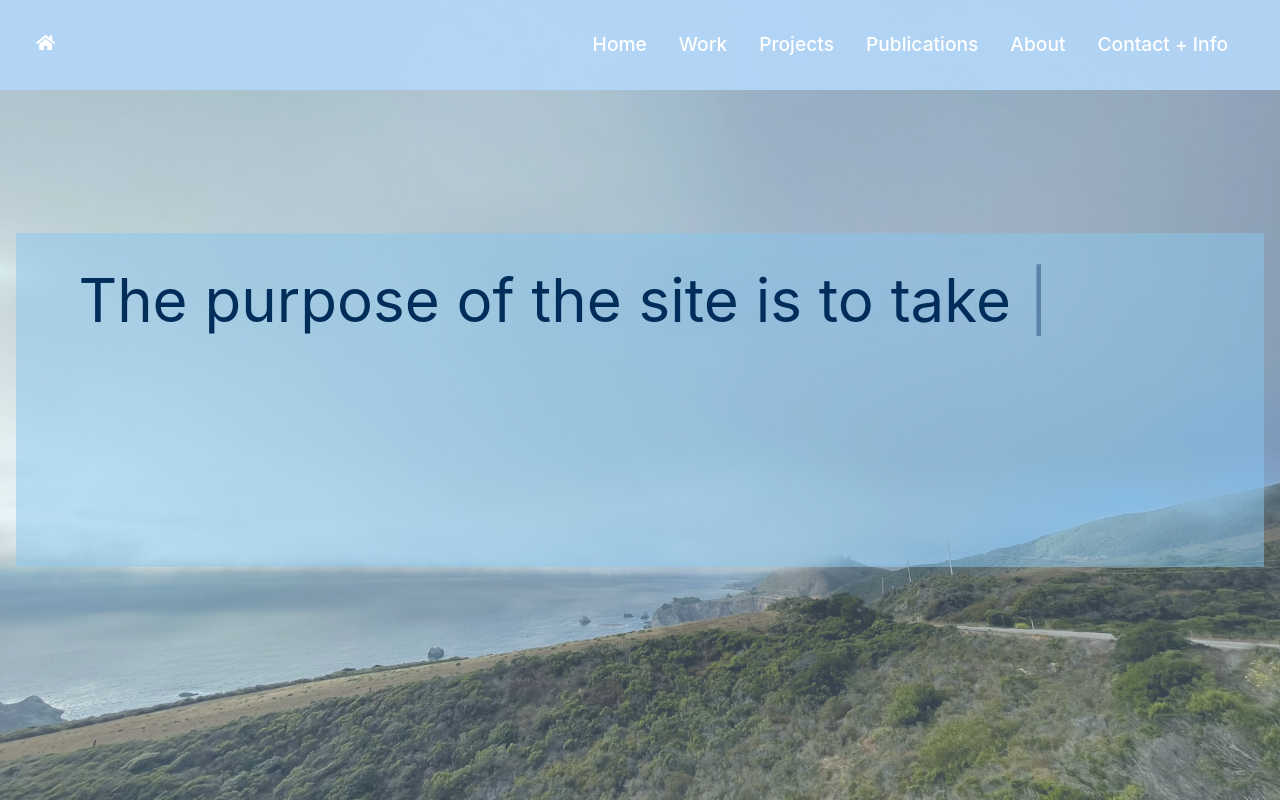
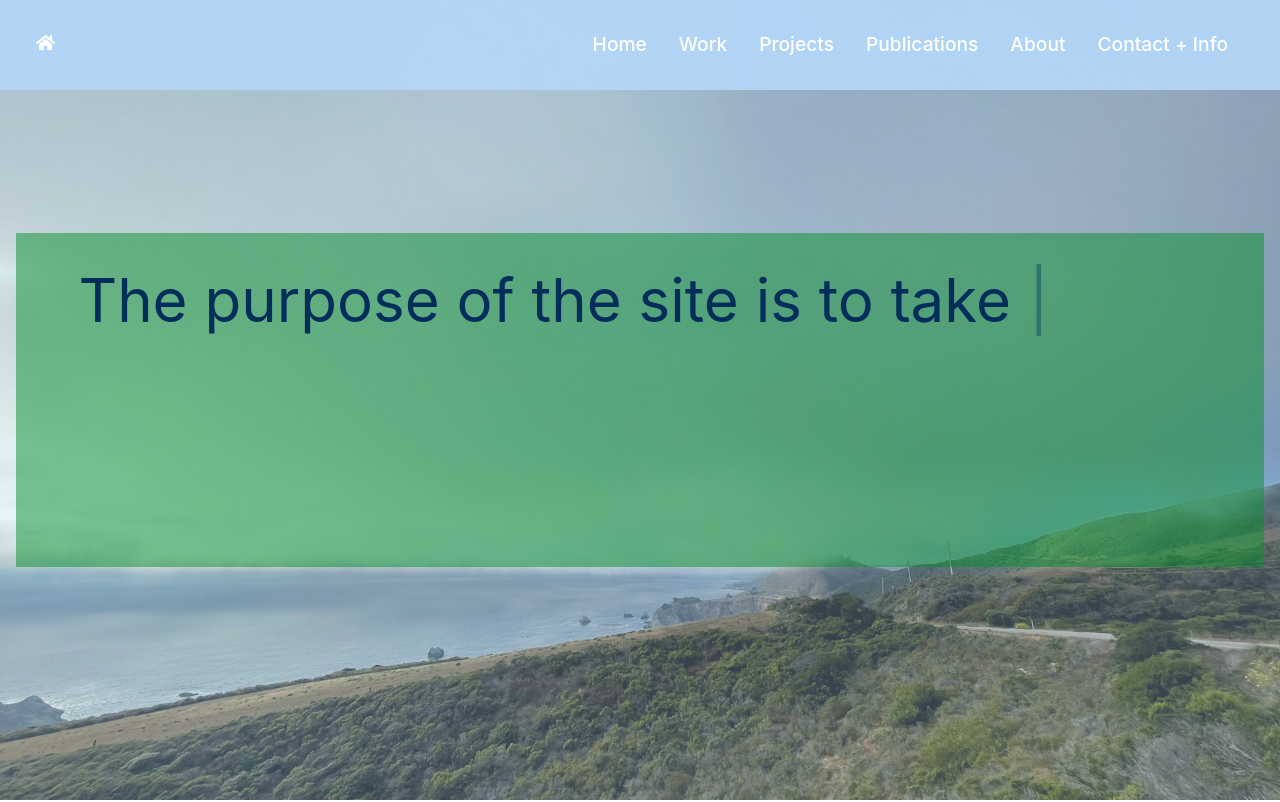
Before and after one commit to aglick24/my-app, a React (Create React App) app: page / in a window 1280 px wide. Shown: the top 802 px of the page. Built offline with nearby package versions, Linux system fonts and the light colour scheme.

Commit message:
changed about layout and message

```diff
--- a/src/components/About.css
+++ b/src/components/About.css
@@ -48,7 +48,7 @@
     flex-direction: column;
     align-items: center;
     width: 50%;
-    padding: 5%;
+    padding-bottom: 2%;
 }
 
 .About .Col-2 p, .About .Col-2 ul {
@@ -65,7 +65,7 @@
     font-size: 20px;
 }
 
-@media screen and (max-width:1200px) {
+@media screen and (max-width:940px) {
     .About .Container {
         flex-direction: column;
         justify-content: center;
@@ -84,7 +84,7 @@
     }
 
     .About .Container .Col-2 {
-        padding-top: 1%;
+        padding: 5% 0%;
         width: 100%;
         margin: 4rem auto;
     }
--- a/src/components/About.tsx
+++ b/src/components/About.tsx
@@ -16,7 +16,7 @@ const About = () => {
                         <h4>Alex Glick</h4>
                         <p>I am from Manhasset, NY, and I am now a senior at Duke, obtaining a <i>B.S.</i> in Computer Science and Public Policy.</p>
                         <p>In middle and high school, I became involved in politics and worked as an intern on a congressional campaign that flipped NY-11 blue in 2018 in addition to other political work. By the end of high school and beginning of college, my interest grew, from CS being a prospective minor to it being my first major.</p>
-                        <p>So as I moved toward college, I thought that Public Policy would be my calling, but I had an itch to get back to the computational...</p>
+                        <p>This has led to a winding career path. I have been able to succeed in such a non-traditional route due to my ability to easily pick up new skills, my interdisciplinary avenue of study and willingness to collaborate with coworkers. Through this work, I've learned numerous technical skills and am proficient in Java, Python, Typescript, now ReactJS(!), and more, while also conceptually learning how my projects function and being able to clearly communicate these ideas.</p>
                     </div>
                 </div>
             </div>
--- a/src/components/Hero.css
+++ b/src/components/Hero.css
@@ -31,7 +31,7 @@
     padding: 0.5rem;
     justify-content: center;
     color: var(--primary-dark);
-    background-color: var(--primary-color-translucent);
+    background-color: var(--secondary-color-translucent);
     display: inline-block;
     font-size: 60px;
     padding: 2.5% 5%;
```
